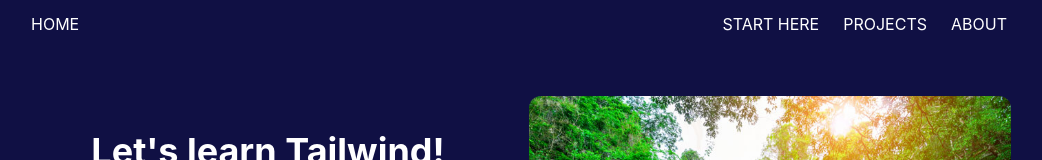
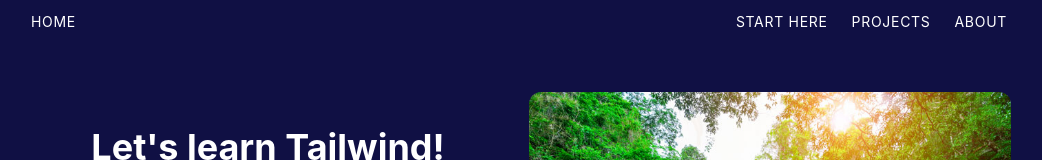
Before and after one commit to mattdrmmnd/tailwind-css-beginners, a website built with Vite: page index.html in a window 1280 px wide. Shown: the top 160 px of the page, without its empty margins (121-1163 px from the left). Built offline with nearby package versions, Linux system fonts and the light colour scheme.

Commit message:
Syntax review and adjustments

```diff
--- a/index.html
+++ b/index.html
@@ -10,7 +10,7 @@
 
     <header class="max-w-5xl mx-auto px-5 py-3">
       <nav>
-        <ul class="uppercase tracker-wider flex gap-x-4 gap-y-1 gaptext-sm justify-center sm:justify-between flex-wrap">
+        <ul class="uppercase tracking-wider flex gap-x-4 gap-y-1 text-sm justify-center sm:justify-between flex-wrap">
           <li class="sm:me-auto"><a href="" class="hover:bg-fuchsia-700 transition-colors p-1 rounded-sm">Home</a></li>
           <li><a href="" class="hover:bg-fuchsia-700 transition-colors p-1 rounded-sm">Start Here</a></li>
           <li><a href="" class="hover:bg-fuchsia-700 transition-colors p-1 rounded-sm">Projects</a></li>
```
